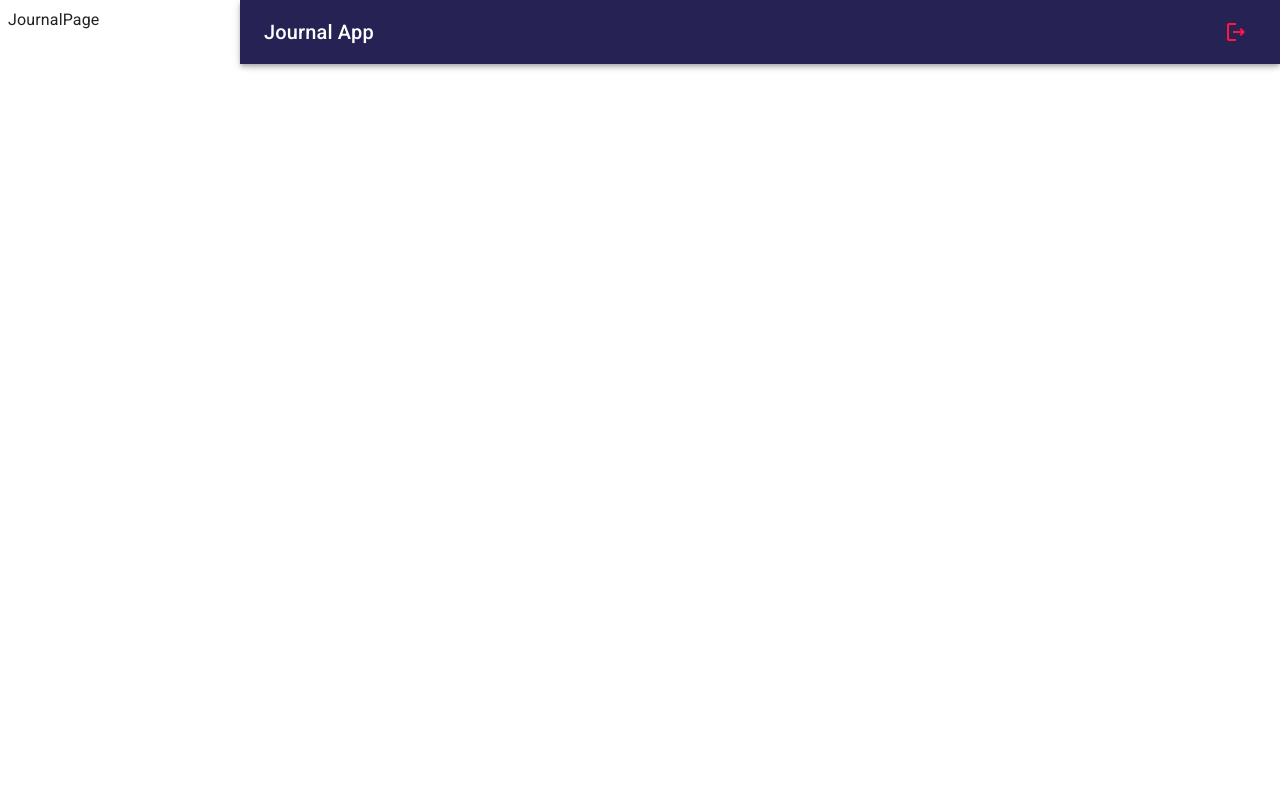
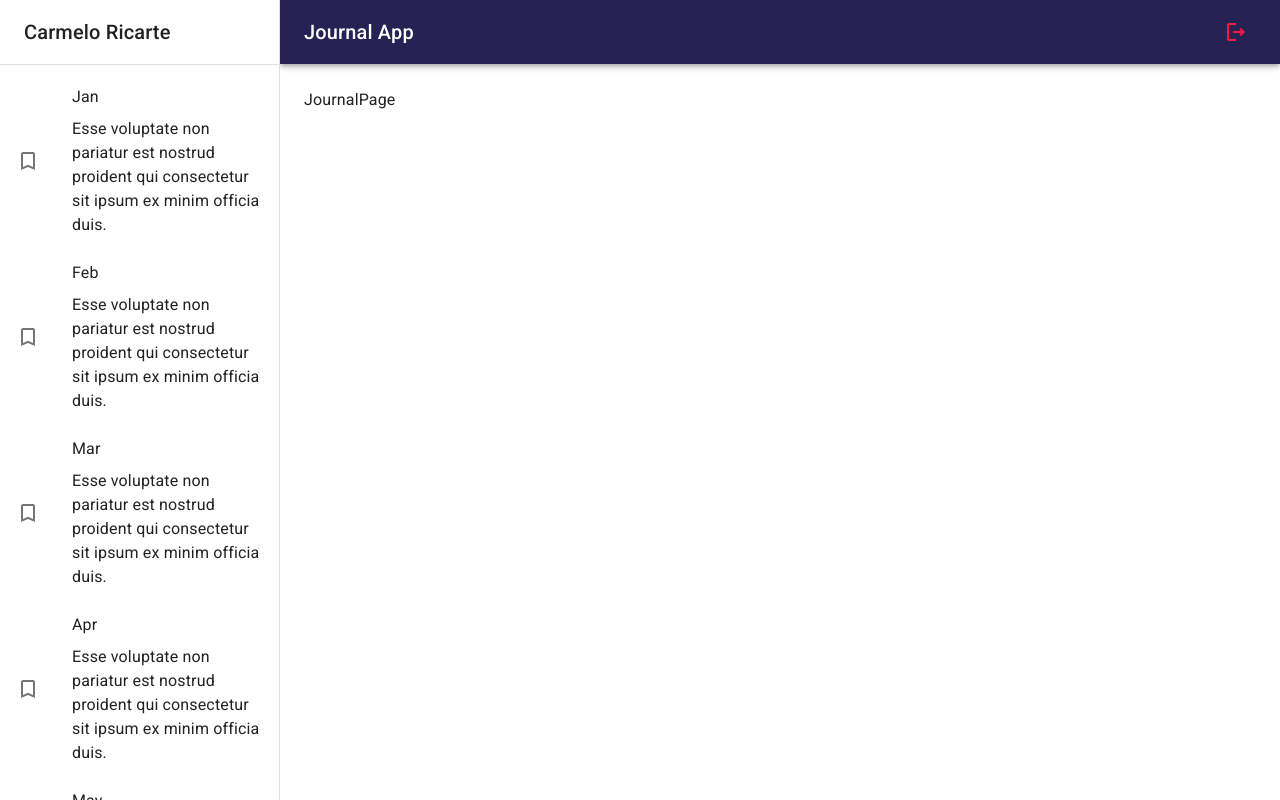
Before and after one commit to CarmeloRicarte/journal-app, a React (Vite) app: page / in a window 1280 px wide. Built offline with nearby package versions, Linux system fonts and the light colour scheme.

Commit message:
feat: create sidebar and add it to layout

```diff
--- /dev/null
+++ b/src/journal/components/Sidebar.tsx
@@ -0,0 +1,62 @@
+import { TurnedInNot } from "@mui/icons-material";
+import {
+  Box,
+  Divider,
+  Drawer,
+  Grid,
+  List,
+  ListItem,
+  ListItemButton,
+  ListItemIcon,
+  ListItemText,
+  Toolbar,
+  Typography,
+} from "@mui/material";
+
+type SidebarProps = {
+  drawerWidth: number;
+};
+export const Sidebar = ({ drawerWidth }: SidebarProps) => {
+  return (
+    <Box
+      component="nav"
+      sx={{ width: { sm: drawerWidth }, flexShrink: { sm: 0 } }}
+    >
+      <Drawer
+        variant="permanent"
+        open
+        sx={{
+          display: { xs: "block" },
+          "& .MuiDrawer-paper": { boxSizing: "border-box", width: drawerWidth },
+        }}
+      >
+        <Toolbar>
+          <Typography variant="h6" noWrap component="div">
+            Carmelo Ricarte
+          </Typography>
+        </Toolbar>
+        <Divider />
+
+        <List>
+          {["Jan", "Feb", "Mar", "Apr", "May", "Jun"].map((month) => (
+            <ListItem key={month} disablePadding>
+              <ListItemButton>
+                <ListItemIcon>
+                  <TurnedInNot />
+                </ListItemIcon>
+                <Grid container>
+                  <ListItemText primary={month} />
+                  <ListItemText
+                    primary={
+                      "Esse voluptate non pariatur est nostrud proident qui consectetur sit ipsum ex minim officia duis."
+                    }
+                  />
+                </Grid>
+              </ListItemButton>
+            </ListItem>
+          ))}
+        </List>
+      </Drawer>
+    </Box>
+  );
+};
--- a/src/journal/components/index.ts
+++ b/src/journal/components/index.ts
@@ -1 +1,2 @@
 export * from "./Navbar";
+export * from "./Sidebar";
--- a/src/journal/layout/JournalLayout.tsx
+++ b/src/journal/layout/JournalLayout.tsx
@@ -1,11 +1,11 @@
-import { Box } from "@mui/material";
-import { Navbar } from "../components";
+import { Box, Toolbar } from "@mui/material";
+import { Navbar, Sidebar } from "../components";
 
 type JournalLayoutProps = {
   children: JSX.Element | JSX.Element[];
 };
 
-const drawerWidth = 240;
+const drawerWidth = 280;
 
 export const JournalLayout = ({ children }: JournalLayoutProps) => {
   return (
@@ -13,9 +13,10 @@ export const JournalLayout = ({ children }: JournalLayoutProps) => {
       {/* Navbar drawerWidth */}
       <Navbar drawerWidth={drawerWidth} />
       {/* Sidebar drawerWidth */}
-
-      <Box component="main" sx={{ flexGrow: 1, p: 1 }}>
+      <Sidebar drawerWidth={drawerWidth} />
+      <Box component="main" sx={{ flexGrow: 1, p: 3 }}>
         {/* Toolbar */}
+        <Toolbar />
         {children}
       </Box>
     </Box>
```
